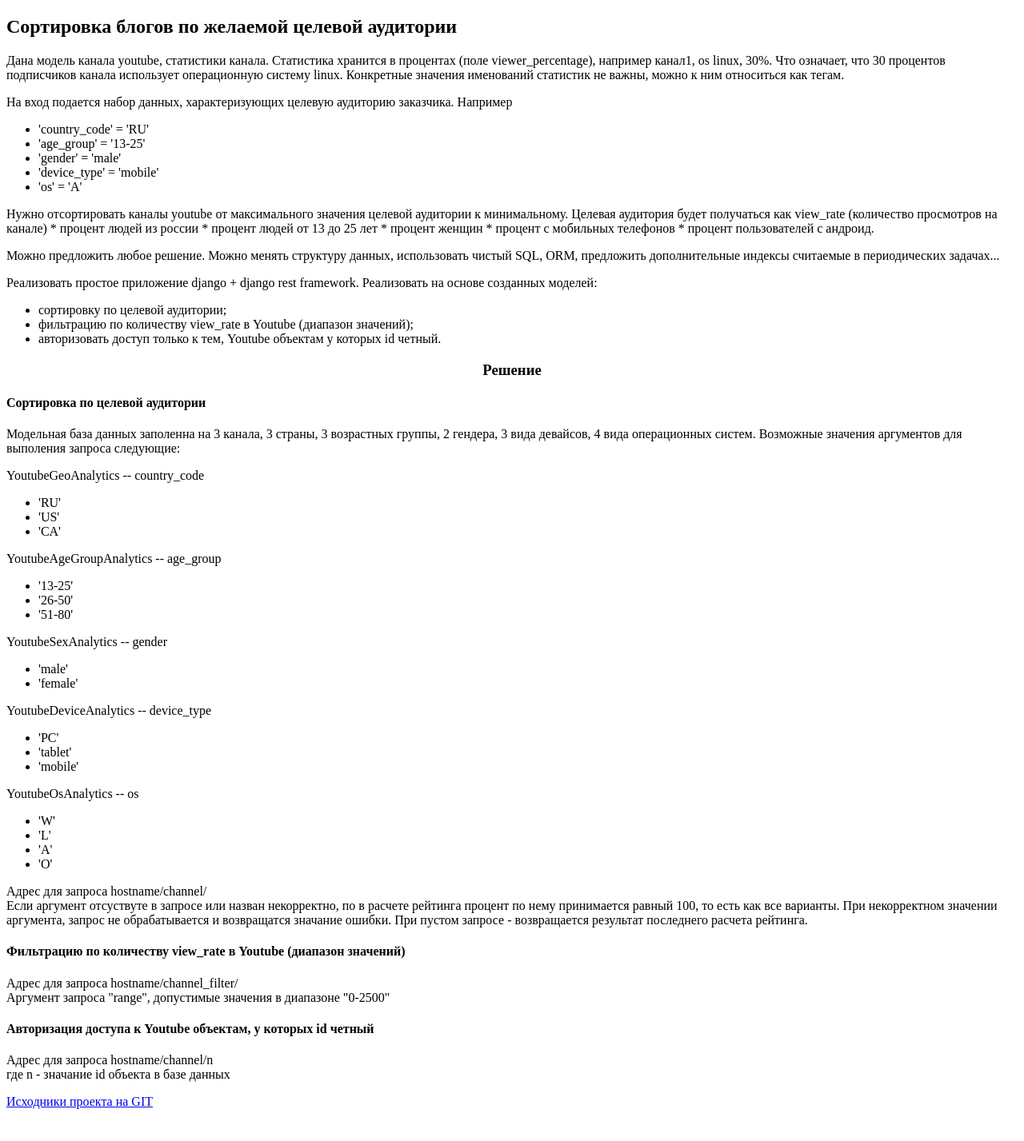
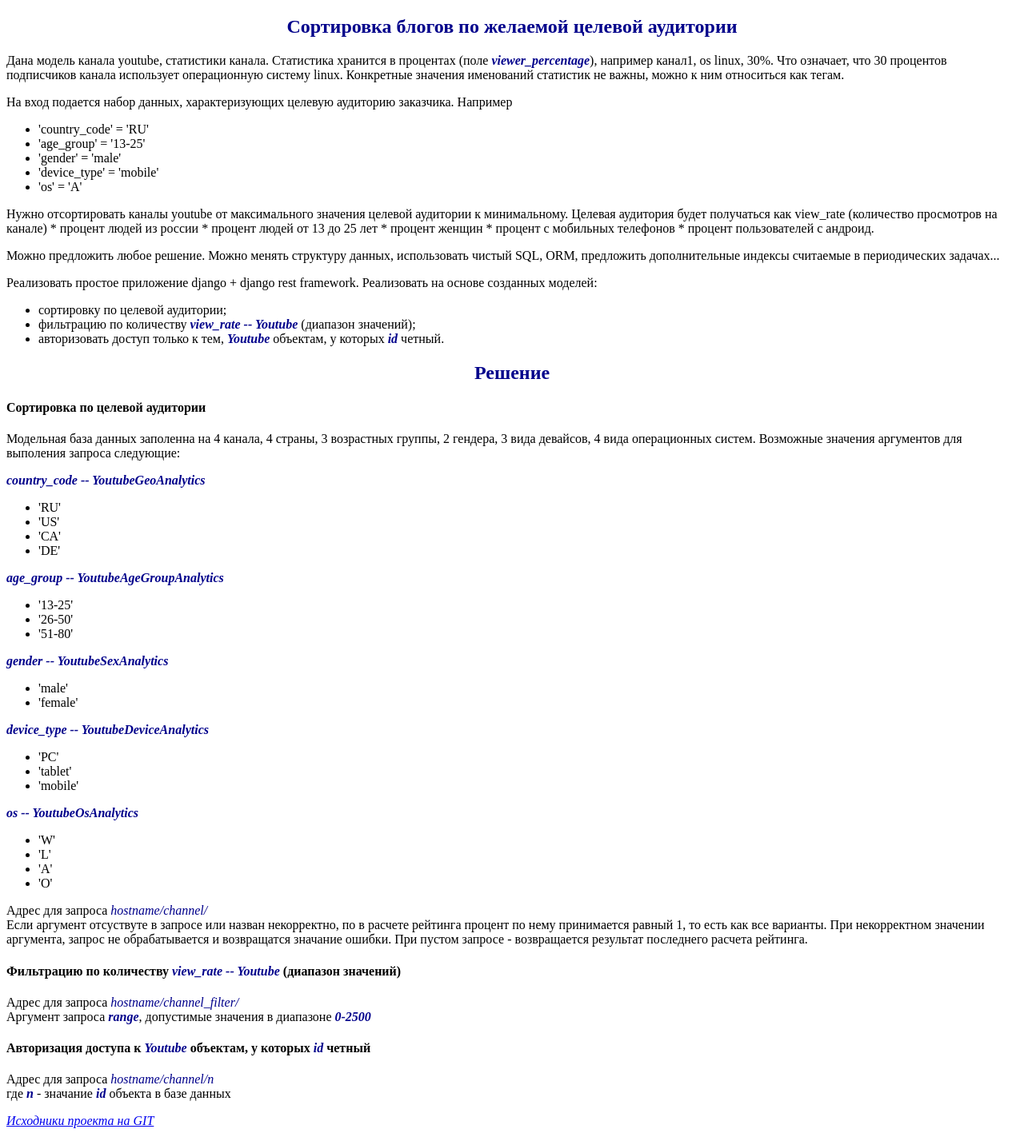
Before and after one commit to kv2709/youtube-rating, a Django app: page / in a window 1280 px wide. Shown: the whole page at 80% size. Before the commit the page ends 1387 px from the top, so only its background shows below. Run offline with Django 3.2, Linux system fonts and the light colour scheme.

Commit message:
Update index.ttml

```diff
--- a/api_app/templates/api_app/index.html
+++ b/api_app/templates/api_app/index.html
@@ -3,13 +3,29 @@
 <head>
     <meta charset="UTF-8">
     <title>Django REST Framework</title>
+    <style>
+        h2{text-align: center;
+           color: darkblue
+        }
+        a{font-style: italic}
+        .host_name{
+            font-style: italic;
+            color: darkblue;
+        }
+        .var_name{
+            font-style: italic;
+            font-weight: bold ;
+            color: darkblue;
+        }
+    </style>
 </head>
+
 <body>
 
 <h2>Сортировка блогов по желаемой целевой аудитории</h2>
 <p>
     Дана модель канала youtube, статистики канала.
-    Статистика хранится в процентах (поле viewer_percentage),
+    Статистика хранится в процентах (поле <span class="var_name">viewer_percentage</span>),
     например канал1, os linux, 30%. Что означает, что 30 процентов
     подписчиков канала использует операционную систему linux.
     Конкретные значения именований статистик не важны, можно
@@ -46,28 +62,31 @@
 
 <ul>
     <li>cортировку по целевой аудитории;</li>
-    <li>фильтрацию по количеству view_rate в Youtube (диапазон значений);</li>
-    <li>авторизовать доступ только к тем, Youtube объектам у которых id четный.</li>
+    <li>фильтрацию по количеству <span class="var_name">view_rate -- Youtube</span>
+        (диапазон значений);</li>
+    <li>авторизовать доступ только к тем, <span class="var_name">Youtube</span>
+        объектам, у которых <span class="var_name">id</span> четный.</li>
 </ul>
 
-<h3 align="center">Решение</h3>
+<h2>Решение</h2>
 
 <h4>Сортировка по целевой аудитории</h4>
 <p>
-    Модельная база данных заполенна на 3 канала, 3 страны, 3 возрастных группы, 2 гендера,
+    Модельная база данных заполенна на 4 канала, 4 страны, 3 возрастных группы, 2 гендера,
     3 вида девайсов, 4 вида операционных систем. Возможные значения аргументов для выполения
     запроса следующие:
 </p>
 <p>
-    YoutubeGeoAnalytics -- country_code
+    <span class="var_name">country_code -- YoutubeGeoAnalytics
 </p>
 <ul>
     <li>'RU'</li>
     <li>'US'</li>
     <li>'CA'</li>
+    <li>'DE'</li>
 </ul>
 <p>
-    YoutubeAgeGroupAnalytics -- age_group
+    <span class="var_name">age_group -- YoutubeAgeGroupAnalytics</span>
 </p>
 <ul>
     <li>'13-25'</li>
@@ -75,14 +94,14 @@
     <li>'51-80'</li>
 </ul>
 <p>
-    YoutubeSexAnalytics -- gender
+    <span class="var_name">gender -- YoutubeSexAnalytics</span>
 </p>
 <ul>
     <li>'male'</li>
     <li>'female'</li>
 </ul>
 <p>
-    YoutubeDeviceAnalytics -- device_type
+    <span class="var_name">device_type -- YoutubeDeviceAnalytics</span>
 </p>
 <ul>
     <li>'PC'</li>
@@ -90,7 +109,7 @@
     <li>'mobile'</li>
 </ul>
 <p>
-    YoutubeOsAnalytics -- os
+    <span class="var_name">os -- YoutubeOsAnalytics</span>
 </p>
 <ul>
     <li>'W'</li>
@@ -100,28 +119,30 @@
 </ul>
 
 
-
-<p> Адрес для запроса hostname/channel/ <br>
+<p> Адрес для запроса <span class="host_name">hostname/channel/</span><br>
     Если аргумент отсуствуте в запросе или назван некорректно, по в расчете рейтинга процент по нему
-    принимается равный 100, то есть как все варианты. При некорректном значении аргумента,
+    принимается равный 1, то есть как все варианты. При некорректном значении аргумента,
     запрос не обрабатывается и возвращатся значание ошибки. При пустом запросе - возвращается
     результат последнего расчета рейтинга.
 </p>
 
-<h4>Фильтрацию по количеству view_rate в Youtube (диапазон значений)</h4>
+<h4>Фильтрацию по количеству <span class="var_name">view_rate -- Youtube</span> (диапазон значений)</h4>
 <p>
-    Адрес для запроса hostname/channel_filter/ <br>
-    Аргумент запроса "range", допустимые значения в диапазоне "0-2500"
+    Адрес для запроса <span class="host_name">hostname/channel_filter/</span><br>
+    Аргумент запроса <span class="var_name">range</span>,
+    допустимые значения в диапазоне <span class="var_name">0-2500</span>
 </p>
 
-<h4>Авторизация доступа к Youtube объектам, у которых id четный</h4>
+<h4>Авторизация доступа к <span class="var_name">Youtube</span> объектам, у которых <span class="var_name">id</span>
+    четный</h4>
 
 <p>
-    Адрес для запроса hostname/channel/n<br>
-    где n - значание id объекта в базе данных
+    Адрес для запроса <span class="host_name">hostname/channel/n</span><br>
+    где <span class="var_name">n</span> - значание <span class="var_name">id</span>
+    объекта в базе данных
 </p>
 
 <p><a href="https://github.com/kv2709/youtube-rating.git" target="_blank">
-           Исходники проекта на GIT</a></p>
+    Исходники проекта на GIT</a></p>
 </body>
 </html>
```
